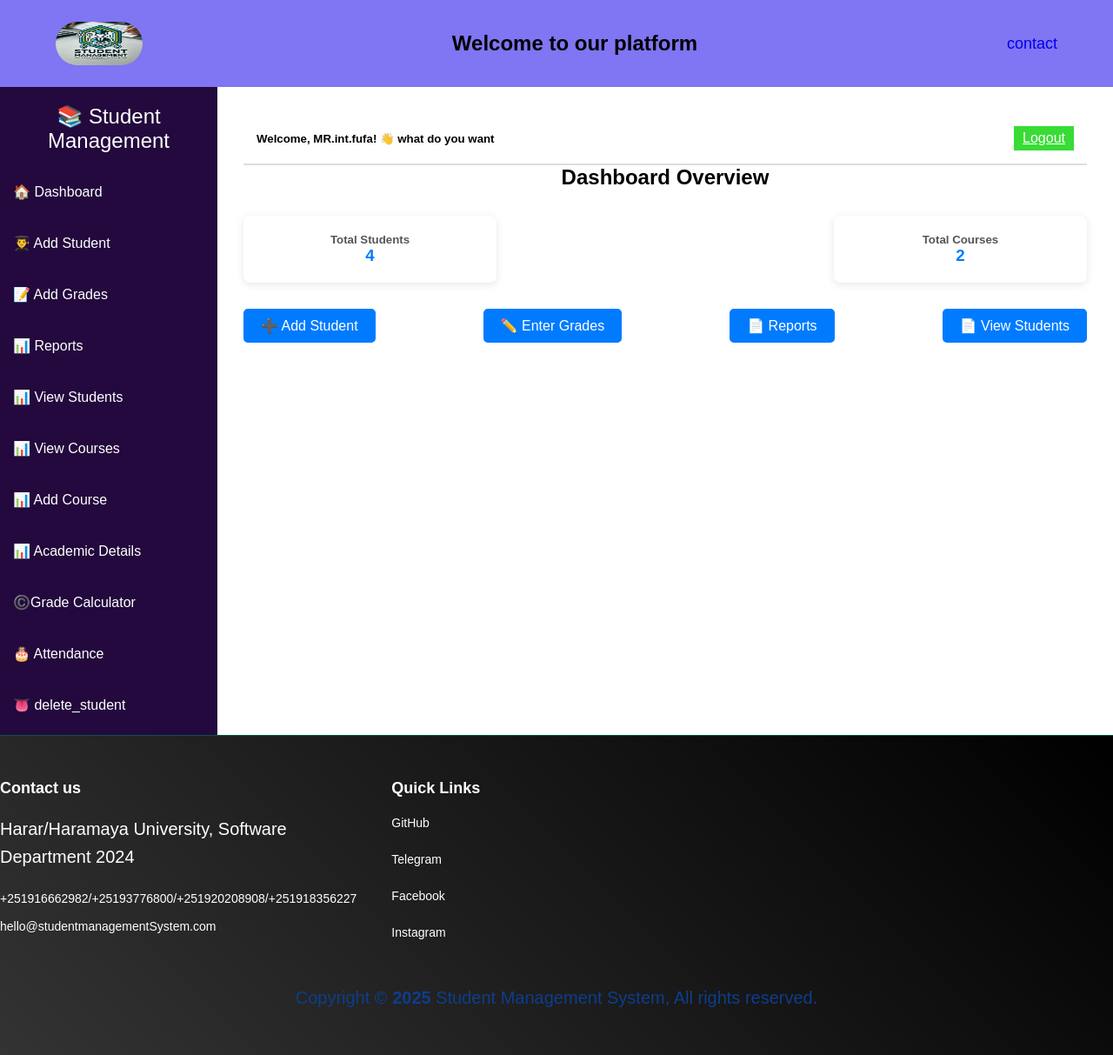
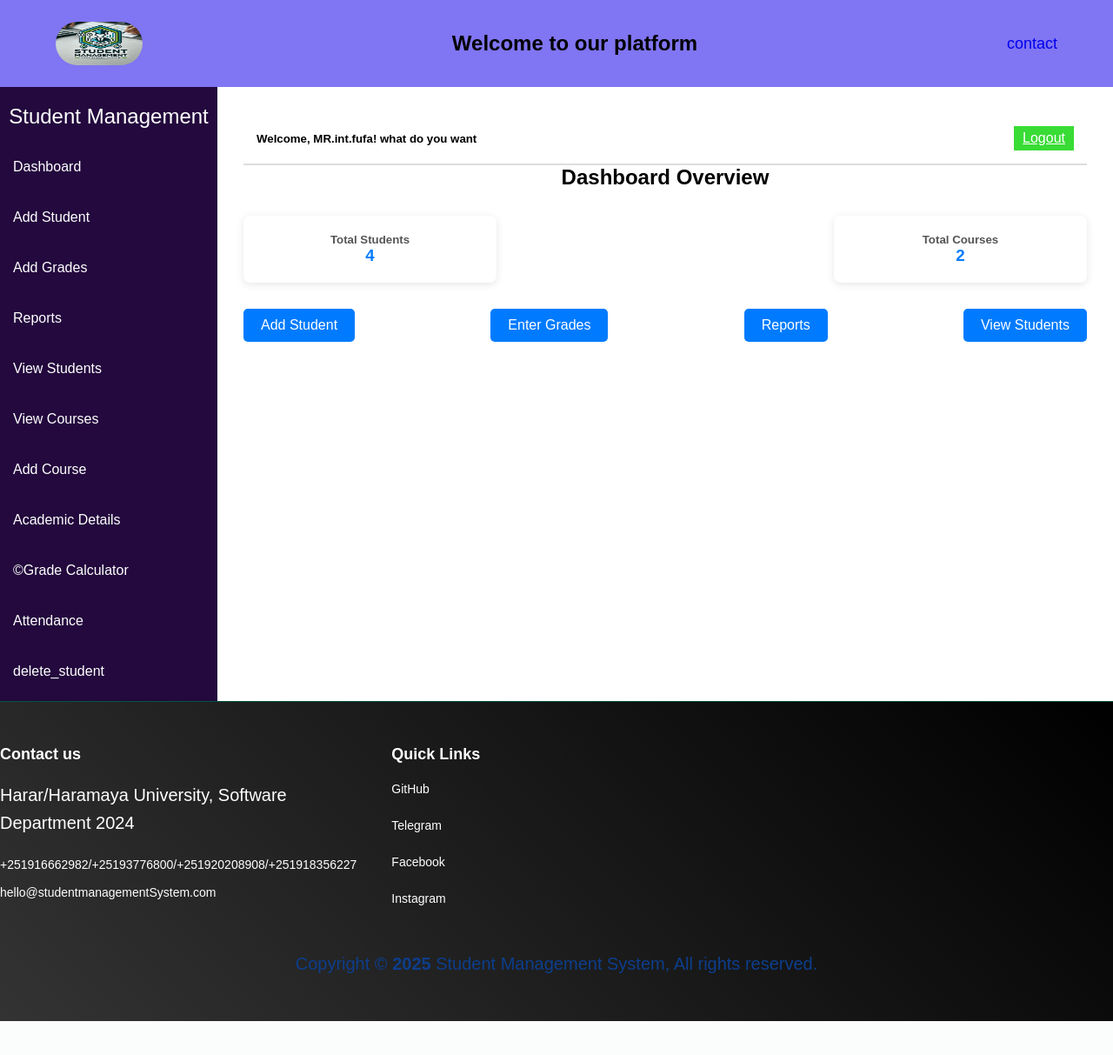
Before and after one commit to group-number2/Std-management-system, a PHP site: page /dashboard.php in a window 1280 px wide. Shown: the whole page at 87% size. After the commit the page ends 1174 px from the top, so only its background shows below. Run offline with PHP 8.4, Linux system fonts and the light colour scheme; a user stored in the database is signed in; data comes from the database, SQL or seed files in the repository.

Commit message:
modify code

```diff
--- a/dashboard.php
+++ b/dashboard.php
@@ -46,19 +46,19 @@ if (!isset($_SESSION['username'])) {
     <div class="wrapper">
 
         <div class="sidebar">
-            <div class="sidebar-heading">📚 Student Management</div>
+            <div class="sidebar-heading"> Student Management</div>
             <div class="sidebar-links">
-                <a href="#">🏠 Dashboard</a>
-                <a href="add_student.php">👨‍🎓 Add Student</a>
-                <a href="add_grades.php">📝 Add Grades</a>
-                <a href="report.php">📊 Reports</a>
-                <a href="view_students.php">📊 View Students</a>
-                <a href="view_coure.php">📊 View Courses</a>
-                <a href="add_course.php">📊 Add Course</a>
-                <a href="academic_details.php">📊 Academic Details</a>
-                <a href="grade.cal.php">©️Grade Calculator</a>
-                <a href="attendece.php">🎂 Attendance</a>
-                <a href="dele_stu.php">👅 delete_student</a>
+                <a href="#">Dashboard</a>
+                <a href="add_student.php"> Add Student</a>
+                <a href="add_grades.php"> Add Grades</a>
+                <a href="report.php"> Reports</a>
+                <a href="view_students.php"> View Students</a>
+                <a href="view_coure.php"> View Courses</a>
+                <a href="add_course.php"> Add Course</a>
+                <a href="academic_details.php"> Academic Details</a>
+                <a href="grade.cal.php">©Grade Calculator</a>
+                <a href="attendece.php"> Attendance</a>
+                <a href="dele_stu.php"> delete_student</a>
 
             </div>
         </div>
@@ -67,7 +67,7 @@ if (!isset($_SESSION['username'])) {
         <div class="content" style="flex-grow: 1;">
             <nav class="navbar">
                 <div class="navbar-inner">
-                    <h5>Welcome, <?php echo "MR." . $_SESSION['username'] ; ?>! 👋  what do you want</h5>
+                    <h5>Welcome, <?php echo "MR." . $_SESSION['username'] ; ?>!   what do you want</h5>
                     <div class="navbar-right">
                         <a href="logout.php" class="btn btn-danger">Logout</a>
                     </div>
@@ -89,10 +89,10 @@ if (!isset($_SESSION['username'])) {
                 </div>
 
                 <div class="actions">
-                    <a href="add_student.php" class="btn">➕ Add Student</a>
-                    <a href="add_grades.php" class="btn">✏️ Enter Grades</a>
-                    <a href="report.php" class="btn">📄 Reports</a>
-                    <a href="view_students.php" class="btn">📄 View Students</a>
+                    <a href="add_student.php" class="btn"> Add Student</a>
+                    <a href="add_grades.php" class="btn"> Enter Grades</a>
+                    <a href="report.php" class="btn"> Reports</a>
+                    <a href="view_students.php" class="btn"> View Students</a>
 
 
                 </div>
```
